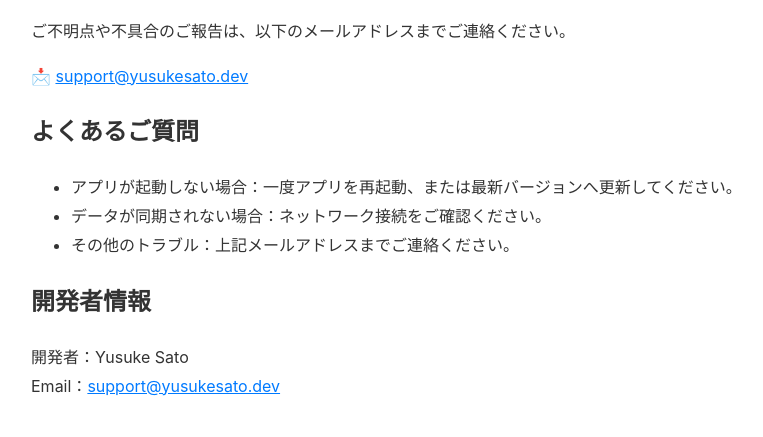
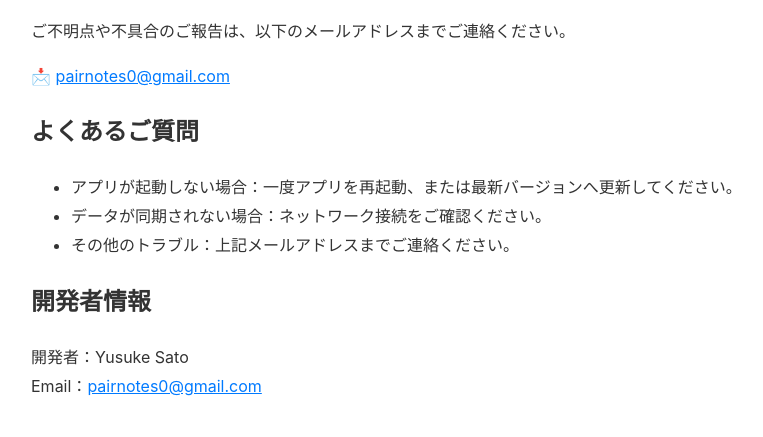
Before and after one commit to lumeo3145-del/yusukesato.github.io, a plain HTML site: page pairnote/support.html in a window 1280 px wide. Shown: the part 234-671 px from the top of the page, without its empty margins (249-1012 px from the left). Drawn offline with Linux system fonts and the light colour scheme.

Commit message:
Update support.html

```diff
--- a/pairnote/support.html
+++ b/pairnote/support.html
@@ -25,7 +25,7 @@
   <p>ご不明点や不具合のご報告は、以下のメールアドレスまでご連絡ください。</p>
 
   <p>
-    📩 <a href="mailto:support@yusukesato.dev">support@yusukesato.dev</a>
+    📩 <a href="mailto:pairnotes0@gmail.com">pairnotes0@gmail.com</a>
   </p>
 
   <h2>よくあるご質問</h2>
@@ -38,7 +38,7 @@
   <h2>開発者情報</h2>
   <p>
     開発者：Yusuke Sato<br>
-    Email：<a href="mailto:support@yusukesato.dev">support@yusukesato.dev</a>
+    Email：<a href="mailto:pairnotes0@gmail.com">pairnotes0@gmail.com</a>
   </p>
 
   <p style="margin-top:40px; font-size:0.9em; color:#777;">
```
